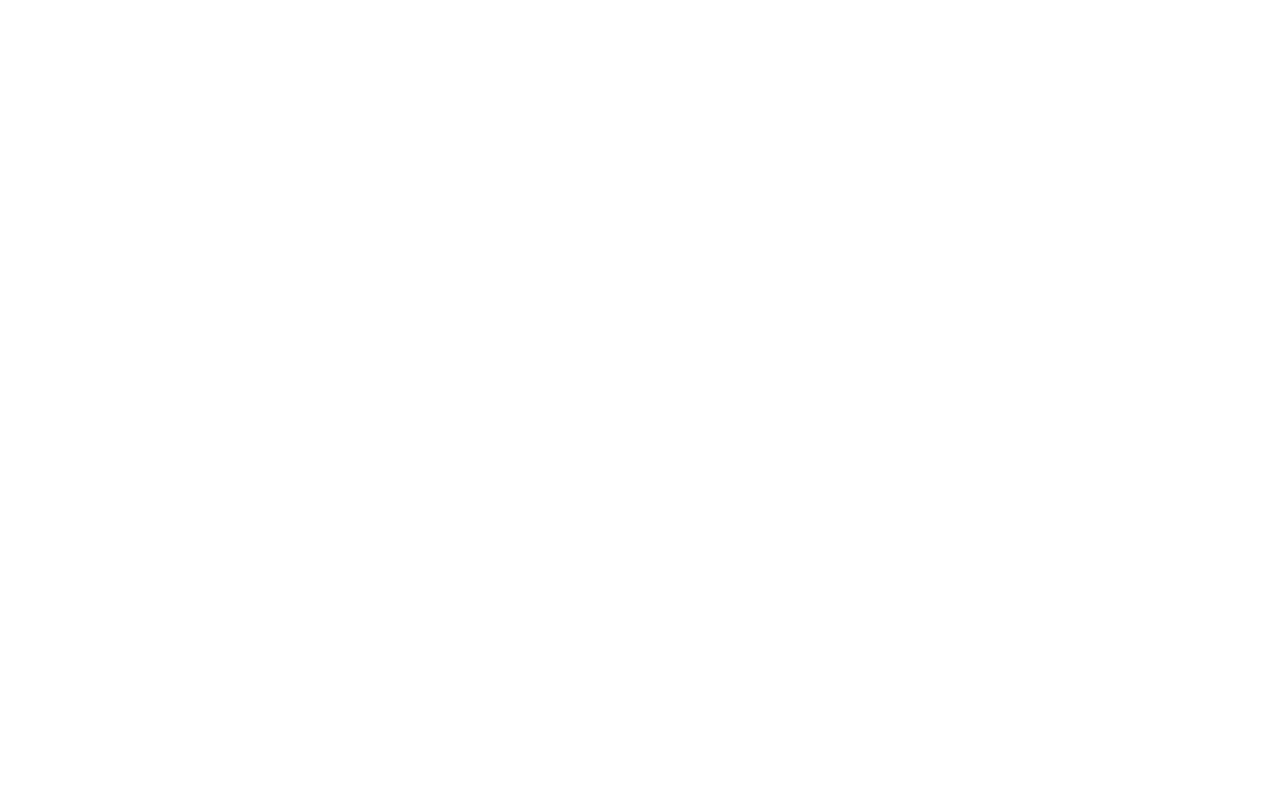
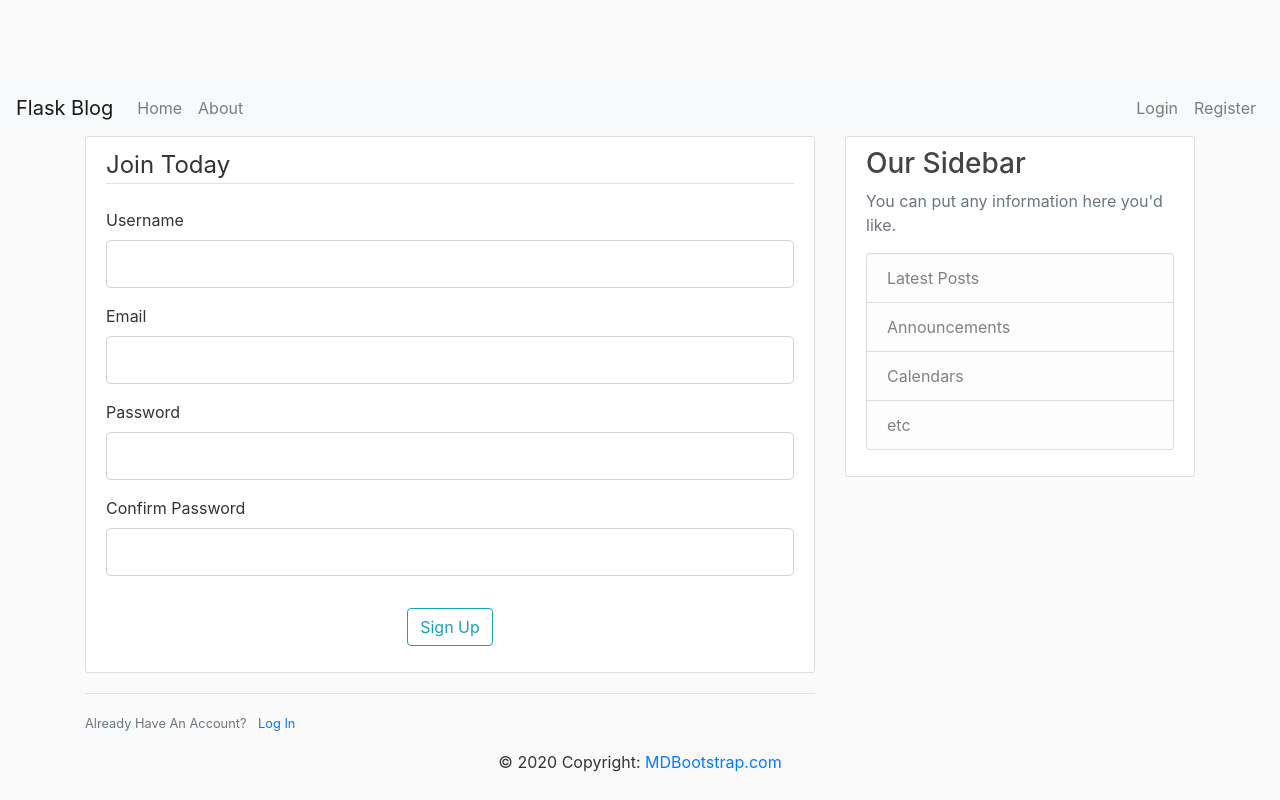
Before and after one commit to kiprotichdominic/Flask-Blog, a Flask app: page /register in a window 1280 px wide. Before the commit the page is empty. Run offline with Flask 2, Linux system fonts and the light colour scheme; parts of the project's set-up code (start-up, migrations or seed data) failed here and were passed over; some libraries are stand-ins or nearby versions.

Commit message:
add forms

```diff
--- a/flaskblog.py
+++ b/flaskblog.py
@@ -1,5 +1,9 @@
-from flask import Flask, render_template,url_for
+from flask import Flask, render_template, url_for
+from forms import RegistrationForm,LoginForm
+
 app = Flask(__name__)
+
+app.config["SECRET_KEY"] = "e4f5574dafdc479321bb1c66c18147f577f3f452"
 
 posts = [
     {
@@ -17,22 +21,27 @@ posts = [
 ]
 
 
-
 @app.route("/")
 @app.route("/home")
 def home():
-    return render_template("index.html", posts= posts,title = "Home page")
+    return render_template("index.html", posts=posts, title="Home page")
+
 
 @app.route("/about")
 def about():
-    return render_template("about.html")
+    return render_template("about.html", title = "About")
+
+
 @app.route("/login")
 def login():
-    return render_template("login.html")
+    form = LoginForm()
+    return render_template("login.html", title = "Login", form=form)
+
 
 @app.route("/register")
 def register():
-    return render_template("register.html")
+    form = RegistrationForm()
+    return render_template("register.html", form = form, title = "Register")
 
 
 if __name__ == "__main__":
--- a/forms.py
+++ b/forms.py
@@ -0,0 +1,22 @@
+from flask_wtf import FlaskForm
+from wtforms import StringField, PasswordField, SubmitField, BooleanField
+from wtforms.validators import DataRequired, Length, Email, EqualTo
+
+
+class RegistrationForm(FlaskForm):
+    username = StringField("Username", validators=[
+                           DataRequired(), Length(min=2, max=10)])
+    email = StringField("Email", validators=[DataRequired(), Email()])
+    password = PasswordField("Password", validators=[
+                             DataRequired(), Length(min=6, max=20)])
+    confirm_password = PasswordField("Confirm Password", validators=[
+                                     DataRequired(), EqualTo("password")])
+    submit = SubmitField("Sign Up")
+
+
+class LoginForm:
+    email = StringField("Email", validators=[DataRequired(), Email()])
+    password = PasswordField("Password", validators=[
+                             DataRequired(), Length(min=6, max=20)])
+    remember = BooleanField("Remember Me")
+    submit = SubmitField("Log In")
--- /dev/null
+++ b/templates/footer.html
@@ -0,0 +1,5 @@
+<footer class="page-footer font-small blue">
+  <div class="footer-copyright text-center py-3">© 2020 Copyright:
+    <a href="https://mdbootstrap.com/education/bootstrap/"> MDBootstrap.com</a>
+  </div>
+</footer>
--- a/templates/index.html
+++ b/templates/index.html
@@ -1,7 +1,7 @@
 {% extends "layout.html" %}
 {% block content %}
     {% for post in posts %}
-    <article class="media content-section">
+    <article class="media content-section top">
         <div class="media-body">
           <div class="article-metadata">
             <a class="mr-2" href="#">{{ post.author }}</a>
--- a/templates/layout.html
+++ b/templates/layout.html
@@ -5,18 +5,18 @@
     <meta charset="UTF-8" />
     <meta name="viewport" content="width=device-width, initial-scale=1.0" />
     <meta http-equiv="X-UA-Compatible" content="ie=edge" />
+    <link
+    rel="stylesheet"
+    href="https://stackpath.bootstrapcdn.com/bootstrap/4.3.1/css/bootstrap.min.css"
+    integrity="sha384-ggOyR0iXCbMQv3Xipma34MD+dH/1fQ784/j6cY/iJTQUOhcWr7x9JvoRxT2MZw1T"
+    crossorigin="anonymous"
+  />
+  <link rel="stylesheet" type="text/css" href="{{ url_for('static', filename='main.css') }}">
     {% if title %}
     <title>Flask Blog - {{title}}</title>
     {% else %}
     <title>Flask Blog</title>
     {% endif %}
-    <link
-      rel="stylesheet"
-      href="https://stackpath.bootstrapcdn.com/bootstrap/4.3.1/css/bootstrap.min.css"
-      integrity="sha384-ggOyR0iXCbMQv3Xipma34MD+dH/1fQ784/j6cY/iJTQUOhcWr7x9JvoRxT2MZw1T"
-      crossorigin="anonymous"
-    />
-    <link rel="stylesheet" href="{{ url_for('static',filename='main.css') }}">
   </head>
   <body>
     <nav class="navbar navbar-expand-lg navbar-light bg-light">
@@ -32,8 +32,8 @@
         </div>
         <!-- Navbar Right Side -->
         <div class="navbar-nav">
-          <a class="nav-item nav-link" href="{{url_for('home')}}">Login</a>
-          <a class="nav-item nav-link" href="{{url_for('home')}}">Register</a>
+          <a class="nav-item nav-link" href="{{url_for('login')}}">Login</a>
+          <a class="nav-item nav-link" href="{{url_for('register')}}">Register</a>
         </div>
       </div>
     </nav>
@@ -49,7 +49,9 @@
                 {% endfor %}
               {% endif %}
             {% endwith %}
-            {% block content %}{% endblock %}
+            {% block content %}
+
+            {% endblock %}
           </div>
           <div class="col-md-4">
             <div class="content-section">
@@ -66,6 +68,11 @@
           </div>
         </div>
       </main>
+    <!-- Navbar block  -->
+    {% block footer %}
+    {% include 'footer.html' %}
+    {% endblock %}
+
     <script
       src="https://code.jquery.com/jquery-3.3.1.slim.min.js"
       integrity="sha384-q8i/X+965DzO0rT7abK41JStQIAqVgRVzpbzo5smXKp4YfRvH+8abtTE1Pi6jizo"
--- a/templates/login.html
+++ b/templates/login.html
@@ -0,0 +1,4 @@
+{% extends "layout.html" %}
+{% block content %}
+hdshdhhhdss
+{% endblock content%}
--- a/templates/register.html
+++ b/templates/register.html
@@ -0,0 +1,33 @@
+{% extends "layout.html" %}
+{% block content %}
+    <div class="content-section">
+        <form action="" method="POST">
+            {{ form.hidden_tag() }}
+            <fieldset class="form-group">
+                <legend class="border-bottom mb-4">Join Today</legend>
+                <div class="form-group">
+                    {{ form.username.label(class="form-control-label") }}
+                    {{ form.username(class="form-control form-control-lg") }}
+                </div>
+                <div class="form-group">
+                    {{ form.email.label(class="form-control-label") }}
+                    {{ form.email(class="form-control form-control-lg") }}
+                </div>
+                <div class="form-group">
+                    {{ form.password.label(class="form-control-label") }}
+                    {{ form.password(class="form-control form-control-lg")}}
+                </div>
+                <div class="form-group">
+                    {{ form.confirm_password.label(class="form-control-label")}}
+                    {{ form.confirm_password(class="form-control form-control-lg")}}
+                </div>
+            </fieldset>
+            <div class="form-group text-center">
+                {{ form.submit(class="btn btn-outline-info") }}
+            </div>
+        </form>
+    </div>
+    <div class="border-top pt-3">
+        <small class="text-muted">Already Have An Account? <a class="ml-2" href="{{ url_for('login') }}">Log In</a> </small>
+    </div>
+{% endblock content %}
```
